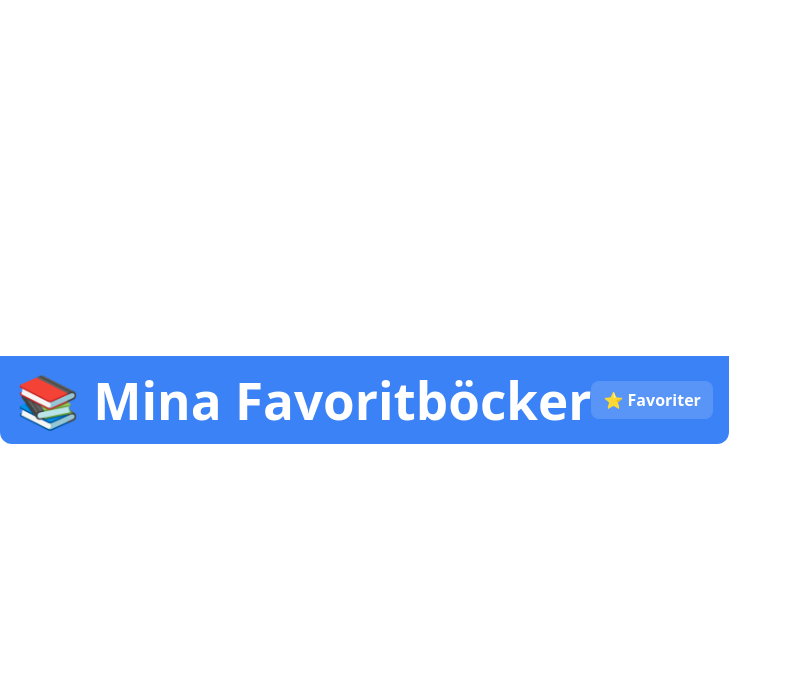
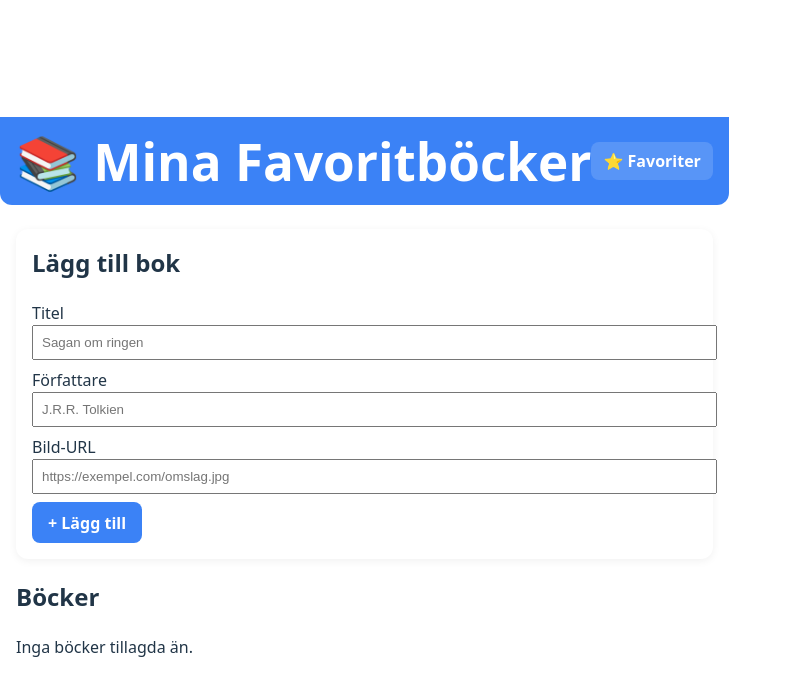
Before and after one commit to Sumaya-yusuf-1/book-test, a React (Vite) app in the folder book-favs/: page / in a window 1280 px wide. Shown: the top 696 px of the page, without its empty margins (0-792 px from the left). Built offline with nearby package versions, Linux system fonts and the light colour scheme.

Commit message:
updated app + booklist components

```diff
--- a/book-favs/src/App.tsx
+++ b/book-favs/src/App.tsx
@@ -1,9 +1,64 @@
+import { useState } from "react";
+import AddBookForm from "./components/AddBookForm";
 import Header from "./components/Header";
+import type { Book } from "./types";
+
+import BooksList from "./components/BookList";
+import FavoriteCart from "./components/FavoriteCart";
 
 function App() {
+  const [books, setBooks] = useState<Book[]>([]);
+  const [favorites, setFavorites] = useState<Book[]>([]);
+  const [showCart, setShowCart] = useState(false);
+
+  const handleAdd = (book: Book) => setBooks((prev) => [book, ...prev]);
+  const handleRemove = (id: string) =>
+    setBooks((prev) => prev.filter((b) => b.id !== id));
+
+  const toggleFavorite = (book: Book) => {
+    setFavorites((prev) =>
+      prev.find((b) => b.id === book.id)
+        ? prev.filter((b) => b.id !== book.id)
+        : [...prev, book]
+    );
+  };
+
+  const removeFavorite = (id: string) =>
+    setFavorites((prev) => prev.filter((b) => b.id !== id));
+
   return (
     <>
-      <Header />
+      <Header
+        favCount={favorites.length}
+        onToggleCart={() => setShowCart((s) => !s)}
+      />
+
+      <main
+        style={{
+          maxWidth: 920,
+          margin: "1.5rem auto",
+          padding: "0 1rem",
+          fontFamily: "system-ui, sans-serif",
+        }}
+      >
+        <AddBookForm onAdd={handleAdd} />
+
+        <section>
+          <h2>Böcker</h2>
+          <BooksList
+            books={books}
+            favorites={favorites}
+            onToggleFavorite={toggleFavorite}
+            onRemove={handleRemove}
+          />
+        </section>
+      </main>
+
+      <FavoriteCart
+        favorites={favorites}
+        visible={showCart}
+        onRemove={removeFavorite}
+      />
     </>
   );
 }
--- /dev/null
+++ b/book-favs/src/components/BookList.tsx
@@ -0,0 +1,84 @@
+import type { Book } from '../types'
+
+type BooksListProps = {
+  books: Book[]
+  favorites: Book[]
+  onToggleFavorite: (book: Book) => void
+  onRemove?: (id: string) => void
+}
+
+export default function BooksList({ books, favorites, onToggleFavorite, onRemove }: BooksListProps) {
+  if (books.length === 0) return <p>Inga böcker tillagda än.</p>
+
+  return (
+    <ul aria-label="Boklista" style={{ listStyle: 'none', padding: 0, margin: 0 }}>
+      {books.map((b) => {
+        const isFav = favorites.some((f) => f.id === b.id)
+        return (
+          <li
+            key={b.id}
+            style={{
+              display: 'flex',
+              alignItems: 'center',
+              gap: '1rem',
+              background: '#fff',
+              borderRadius: 12,
+              padding: '0.75rem',
+              marginBottom: '0.75rem',
+              boxShadow: '0 1px 6px rgba(0,0,0,0.06)'
+            }}
+          >
+            {b.image ? (
+              <img
+                src={b.image}
+                alt={b.title}
+                width={60}
+                height={90}
+                style={{ objectFit: 'cover', borderRadius: 6 }}
+              />
+            ) : (
+              <div
+                aria-hidden
+                style={{
+                  width: 60,
+                  height: 90,
+                  borderRadius: 6,
+                  background: '#e5e7eb'
+                }}
+              />
+            )}
+
+            <div style={{ flex: 1, minWidth: 0 }}>
+              <div style={{ fontWeight: 700 }}>{b.title}</div>
+              <div style={{ color: '#6b7280' }}>{b.author}</div>
+            </div>
+
+            <button
+              aria-label={`Favorit ${b.title}`}
+              onClick={() => onToggleFavorite(b)}
+              style={{
+                border: 0,
+                background: 'transparent',
+                fontSize: 22,
+                cursor: 'pointer'
+              }}
+              title={isFav ? 'Ta bort från favoriter' : 'Lägg till favorit'}
+            >
+              {isFav ? '★' : '☆'}
+            </button>
+
+            {onRemove && (
+              <button
+                aria-label={`Ta bort ${b.title}`}
+                onClick={() => onRemove(b.id)}
+                style={{ marginLeft: 8, border: 0, background: '#EF4444', color: 'white', borderRadius: 8, padding: '0.35rem 0.6rem', cursor: 'pointer' }}
+              >
+                Ta bort
+              </button>
+            )}
+          </li>
+        )
+      })}
+    </ul>
+  )
+}
```
